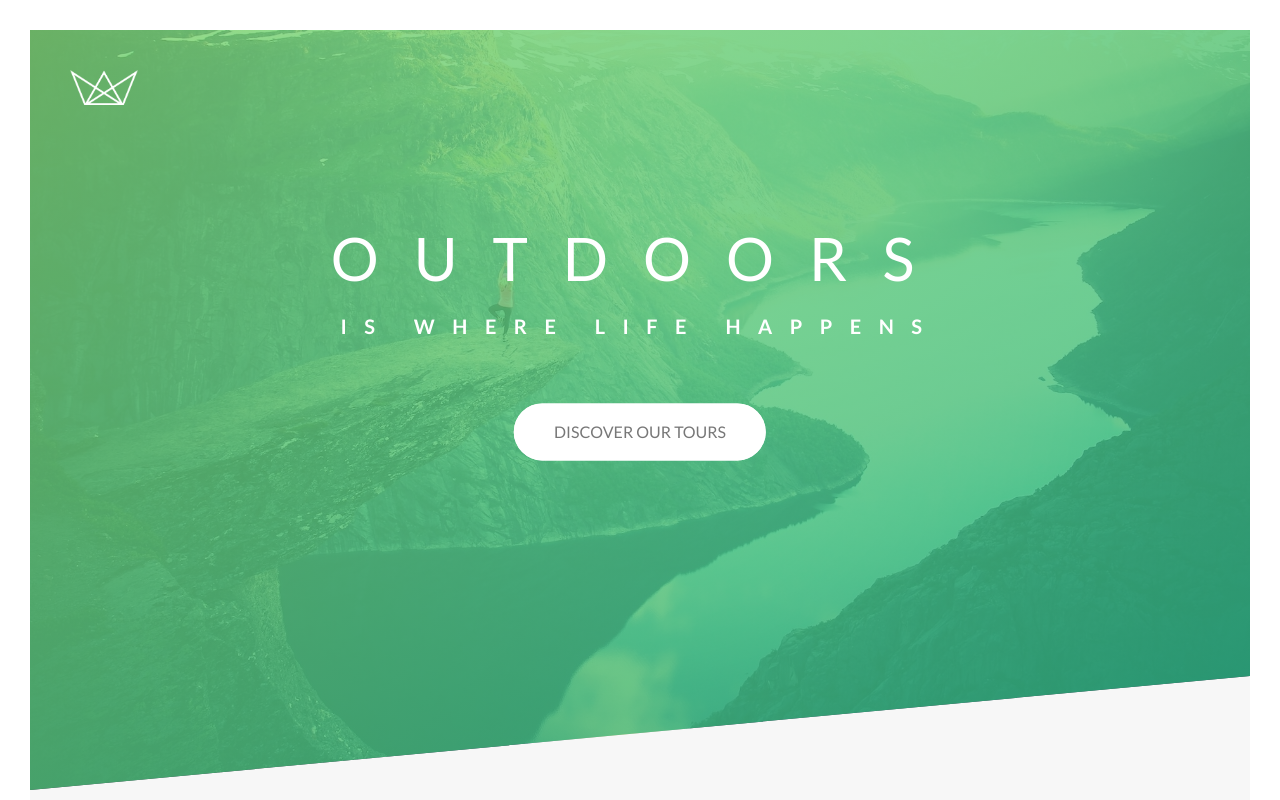
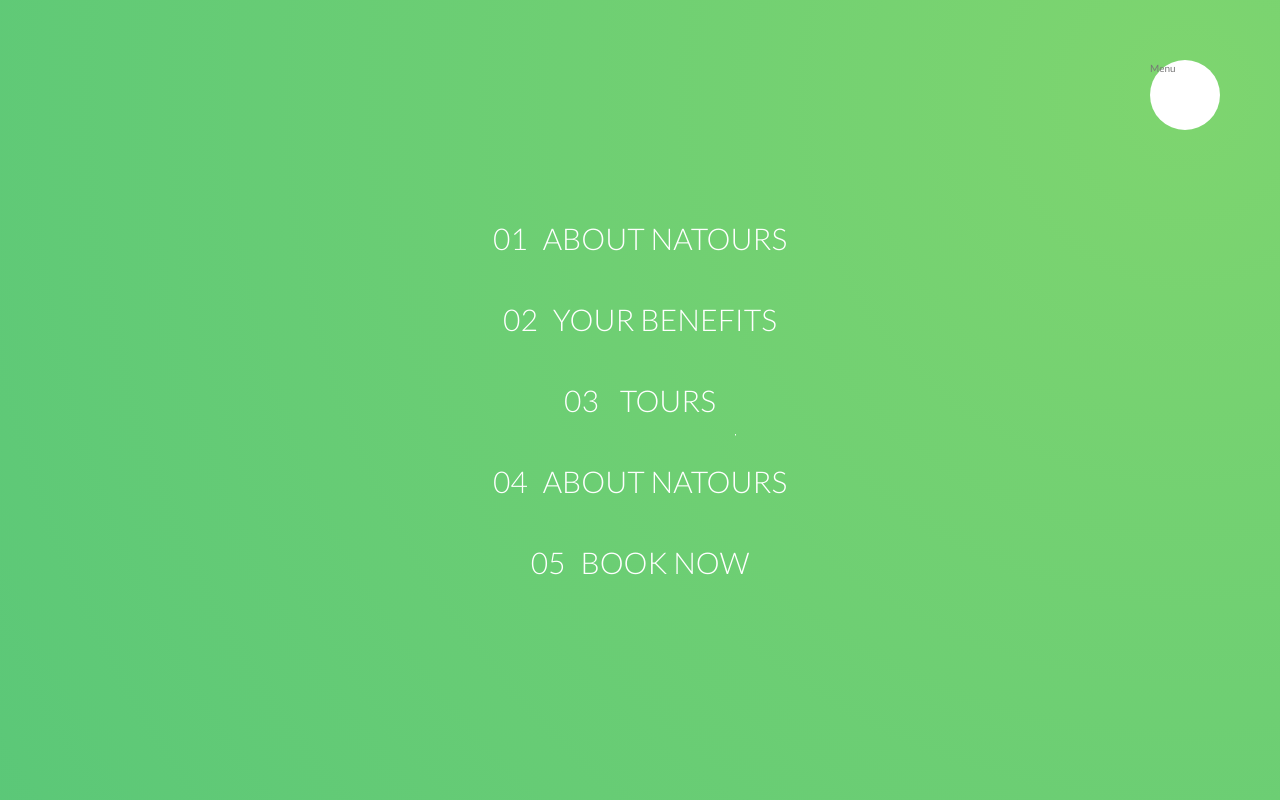
Before and after one commit to BillyZimmerman/Advanced-CSS-Natours, a website: page index.html in a window 1280 px wide. Shown: the top 800 px of the page. Drawn offline with Linux system fonts and the light colour scheme.

Commit message:
started nav section with animations once you click the nav circle, still need to complete styling for nav button

```diff
--- a/index.html
+++ b/index.html
@@ -16,6 +16,26 @@
     <title>Natours | Exciting tours for adventurous people</title>
   </head>
   <body>
+<div class="navigation">
+    <input type="checkbox" class="navigation__checkbox" id="navi-toggle">
+
+    <label for="navi-toggle" class="navigation__button">Menu</label>
+
+    <div class="navigation__background">&nbsp;</div>
+
+    <nav class="navigation__nav">
+        <ul class="navigation__list">
+            <li class="navigation__item"><a href="#" class="navigation__link">01<span></span>About Natours</a></li>
+            <li class="navigation__item"><a href="#" class="navigation__link">02<span></span>Your Benefits</a></li>
+            <li class="navigation__item"><a href="#" class="navigation__link">03<span></span> Tours</a></li>
+            <li class="navigation__item"><a href="#" class="navigation__link">04<span></span>About Natours</a></li>
+            <li class="navigation__item"><a href="#" class="navigation__link">05<span></span>Book Now</a></li>
+        </ul>
+    </nav>
+</div>
+
+
+
 <!-- WHEN USING THE BEM (BLOCK/ELEMENT/MODIFIER) SYSTEM IF ITS AN ELEMENT ITS "__" -->
     <header class="header">
       <div class="header__logo-box">
--- /dev/null
+++ b/sass/layout/_navigation.scss
@@ -0,0 +1,90 @@
+.navigation {
+
+  &__checkbox {
+    // HIDING THE CHECKBOX SINCE WE ARE USING A BUTTON INSTEAD
+    display: none;
+
+  }
+
+  &__button {
+      background-color: $color-white;
+      // MAKING THE BUTTON 1rem BIGGER THAN CHECKBOX TO COVER IT
+      height: 7rem;
+      width: 7rem;
+      position: fixed;
+      top: 6rem;
+      right: 6rem;
+      border-radius: 50%;
+      z-index: 2000;
+  }
+
+  &__background {
+      height: 6rem;
+      width: 6rem;
+      border-radius: 50%;
+      position: fixed ;
+      top: 6.5rem;
+      right: 6.5rem;
+      background-image: radial-gradient($color-primary-light,$color-primary-dark);
+      // POPPING THE NAV CIRCLE IN FRONT OF ALL OTHER ELEMENTS, YOU CAN DO THIS AS LONG AS YOU DEFINE THE POSITION, IN THIS CASE FIXED
+      z-index: 1000;
+
+      transform: scale(80);
+  }
+
+  &__nav {
+      height: 100vh;
+      width: 100%;
+      position: fixed;
+      top: 0;
+      right: 0;
+      // SETTING THE NAV TO BE ON TOP OF THE BACKGROUND AND BEHIND THE BUTTON
+      z-index: 1500;
+  }
+
+  &__list {
+      position: absolute;
+      top: 50%;
+      left: 50%;
+      transform: translate(-50%, -50%);
+      list-style: none;
+      text-align: center;
+
+
+  }
+
+  &__item {
+      margin: 1rem;
+  }
+
+  &__link {
+      &:link,
+      &:visited {
+      display: inline-block;
+      font-size: 3rem;
+      font-weight: 300;
+      padding: 1rem 2rem;
+      color: $color-white;
+      text-decoration: none;
+      text-transform: uppercase;
+      // GOOD IDEA WHEN CREATING A GRADIENT IS TO USE COLORS THAT SHARPLY CONTRAST TO MORE EASILY CREATE YOUR DESIGN THEN CHANGE THE COLORS TO WHAT YOU WANT
+      background-image: linear-gradient(120deg, transparent 0%, transparent 50%, $color-white 50%);
+      // SETTING THE BACKGROUND TO 220% SO THAT THE STATE OF THE BUTTON WILL BE ALL SOLID BEFORE THE HOVER ANIMATION
+      background-size: 220%;
+      transition: all .4s;
+
+      span {
+          margin-right: 1.5rem;
+          display: inline-block;
+      }
+  }
+
+    &:hover,
+    &:active {
+        background-position: 100%;
+        color: $color-primary;
+        transform: translateX(1rem);
+        border-radius: 1rem;
+      }
+  }
+}
--- a/sass/main.scss
+++ b/sass/main.scss
@@ -20,6 +20,8 @@
 @import "layout/footer";
 @import "layout/grid";
 @import "layout/header";
+@import "layout/navigation";
+
 
 @import "pages/home";
 
```
Also changed, not shown: css/style.css.
